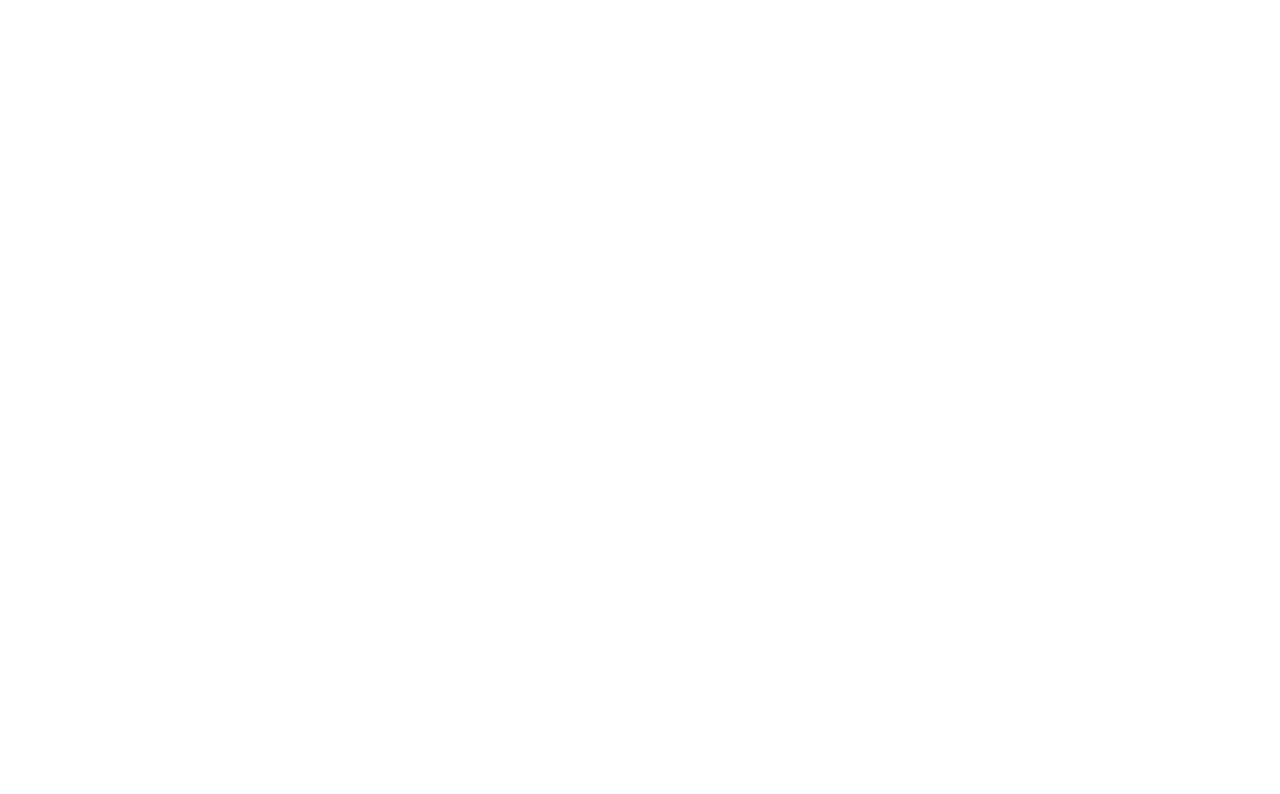
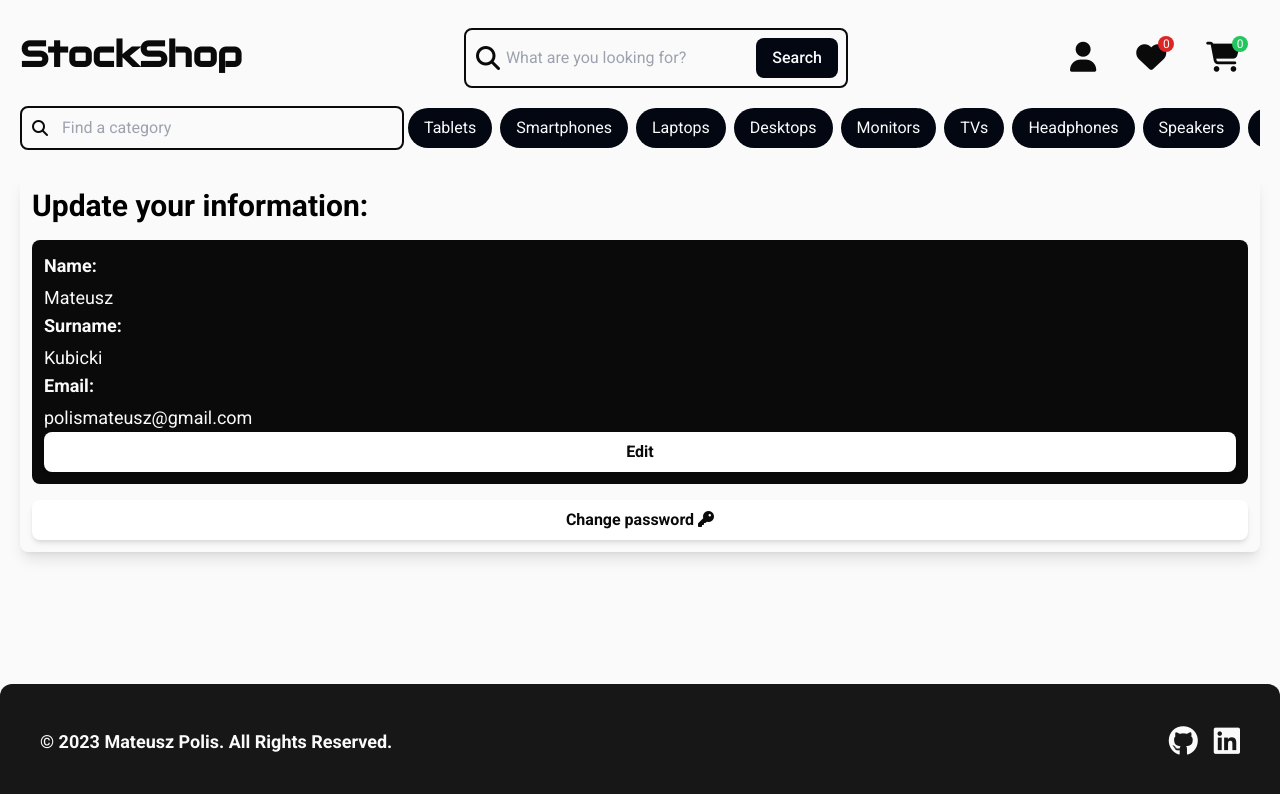
Before and after one commit to mateuszpolis/stock-shop-app, a React (Create React App) app: page /profile/edit in a window 1280 px wide. Before the commit this address had no page. Shown: the top 794 px of the page. Built offline with nearby package versions, Linux system fonts and the light colour scheme.

Commit message:
Add edit profile page

```diff
--- a/src/App.tsx
+++ b/src/App.tsx
@@ -9,6 +9,7 @@
 import Signup from "./Pages/Signup";
 import Profile from "./Pages/Profile";
 import AuthVerify from "./services/AuthVerify";
+import ProfileEdit from "./Pages/ProfileEdit";
 
 function App() {
   const location = useLocation();
@@ -32,6 +33,8 @@
         <Route path="/register" element={<Signup />} />
         <Route path="/about" element={<div>About</div>} />
         <Route path="/profile" element={<Profile />} />
+        <Route path="/profile/edit" element={<ProfileEdit />} />
+        <Route path="*" element={<div>404</div>} />
       </Routes>
 
       <AuthVerify />
--- a/src/Features/profile/ProfileContent.tsx
+++ b/src/Features/profile/ProfileContent.tsx
@@ -6,6 +6,7 @@
 import { AppDispatch } from "../../Store/store";
 import ReactDOM from "react-dom";
 import Backdrop from "../../Components/Backdrop";
+import { Link } from "react-router-dom";
 
 function ProfileContent() {
   const dispatch = useDispatch<AppDispatch>();
@@ -55,9 +56,11 @@
               </div>
             </div>
             <div className="flex justify-end">
-              <button className="bg-white text-pink-500 font-semibold px-4 py-2 rounded-lg shadow-md hover:bg-pink-500 hover:text-white transition-all">
-                Edit <i className="fa-solid fa-user-pen"></i>
-              </button>
+              <Link to="/profile/edit">
+                <button className="bg-white text-pink-500 font-semibold px-4 py-2 rounded-lg shadow-md hover:bg-pink-500 hover:text-white transition-all">
+                  Edit <i className="fa-solid fa-user-pen"></i>
+                </button>
+              </Link>
             </div>
           </div>
           <div className="bg-neutral-900 rounded-lg p-5 flex-grow flex flex-col justify-around xl:h-72">
--- /dev/null
+++ b/src/Features/profile/ProfileEditContent.tsx
@@ -0,0 +1,113 @@
+import { AnimatePresence, motion } from "framer-motion";
+import React from "react";
+
+type Props = {};
+
+function ProfileEditContent({}: Props) {
+  const [showForm, setShowForm] = React.useState(false);
+
+  return (
+    <div className="p-5 flex xl:w-[1280px] ">
+      <motion.div
+        className="w-full p-3 shadow-lg rounded-lg flex flex-col space-y-4"
+        initial={{ opacity: 0 }}
+        animate={{ opacity: 1 }}
+        exit={{ opacity: 0 }}
+      >
+        <h1 className="text-3xl font-bold">Update your information:</h1>
+        <AnimatePresence initial={false} mode="wait">
+          {!showForm && (
+            <motion.div
+              initial={{ opacity: 0 }}
+              animate={{ opacity: 1 }}
+              exit={{ opacity: 0 }}
+              className="rounded-lg bg-neutral-950 text-neutral-50 p-3 flex flex-col"
+            >
+              <div className="flex flex-col space-y-1">
+                <label htmlFor="name" className="text-lg font-semibold">
+                  Name:
+                </label>
+                <p className="text-lg">Mateusz</p>
+              </div>
+              <div className="flex flex-col space-y-1">
+                <label htmlFor="surname" className="text-lg font-semibold">
+                  Surname:
+                </label>
+                <p className="text-lg">Kubicki</p>
+              </div>
+              <div className="flex flex-col space-y-1">
+                <label htmlFor="email" className="text-lg font-semibold">
+                  Email:
+                </label>
+                <p className="text-lg">polismateusz@gmail.com </p>
+              </div>
+              <button
+                className="bg-white text-neutral-950 font-semibold px-4 py-2 rounded-lg shadow-md hover:bg-neutral-950 hover:text-white transition-all"
+                onClick={() => setShowForm(true)}
+              >
+                Edit
+              </button>
+            </motion.div>
+          )}
+          {showForm && (
+            <motion.div
+              initial={{ opacity: 0 }}
+              animate={{ opacity: 1 }}
+              exit={{ opacity: 0 }}
+            >
+              <form className="flex flex-col space-y-4">
+                <div className="flex flex-col space-y-1">
+                  <label htmlFor="name" className="text-lg font-semibold">
+                    Name:
+                  </label>
+                  <input
+                    type="text"
+                    name="name"
+                    value="Mateusz"
+                    className="appearance-none block w-full p-3 text-base text-neutral-950 border-2 border-neutral-950 active:rounded-lg focus:rounded-lg hover:rounded-lg rounded-lg sm:rounded-lg bg-neutral-50 focus:outline-none focus:ring-1 focus:ring-neutral-950 dark:bg-neutral-900 dark:border-neutral-50 dark:placeholder-neutral-400 dark:text-neutral-50 dark:focus:ring-neutral-50  transition-all"
+                  />
+                </div>
+                <div className="flex flex-col space-y-1">
+                  <label htmlFor="surname" className="text-lg font-semibold">
+                    Surname:
+                  </label>
+                  <input
+                    type="text"
+                    name="surname"
+                    className="appearance-none block w-full p-3 text-base text-neutral-950 border-2 border-neutral-950 active:rounded-lg focus:rounded-lg hover:rounded-lg rounded-lg sm:rounded-lg bg-neutral-50 focus:outline-none focus:ring-1 focus:ring-neutral-950 dark:bg-neutral-900 dark:border-neutral-50 dark:placeholder-neutral-400 dark:text-neutral-50 dark:focus:ring-neutral-50  transition-all"
+                  />
+                </div>
+                <div className="flex flex-col space-y-1">
+                  <label htmlFor="email" className="text-lg font-semibold">
+                    Email:
+                  </label>
+                  <input
+                    type="email"
+                    name="email"
+                    className="appearance-none block w-full p-3 text-base text-neutral-950 border-2 border-neutral-950 active:rounded-lg focus:rounded-lg hover:rounded-lg rounded-lg sm:rounded-lg bg-neutral-50 focus:outline-none focus:ring-1 focus:ring-neutral-950 dark:bg-neutral-900 dark:border-neutral-50 dark:placeholder-neutral-400 dark:text-neutral-50 dark:focus:ring-neutral-50  transition-all"
+                  />
+                </div>
+                <div className="flex justify-between space-x-2">
+                  <button
+                    className="flex-grow bg-white text-neutral-950 font-semibold px-4 py-2 rounded-lg shadow-md hover:bg-neutral-950 hover:text-white transition-all"
+                    onClick={() => setShowForm(false)}
+                  >
+                    Cancel
+                  </button>
+                  <button className="flex-grow bg-white text-neutral-950 font-semibold px-4 py-2 rounded-lg shadow-md hover:bg-neutral-950 hover:text-white transition-all">
+                    Save
+                  </button>
+                </div>
+              </form>
+            </motion.div>
+          )}
+        </AnimatePresence>
+        <button className="bg-white text-neutral-950 font-semibold px-4 py-2 rounded-lg shadow-md hover:bg-neutral-950 hover:text-white transition-all">
+          Change password <i className="fa-solid fa-key"></i>
+        </button>
+      </motion.div>
+    </div>
+  );
+}
+
+export default ProfileEditContent;
--- /dev/null
+++ b/src/Pages/ProfileEdit.tsx
@@ -0,0 +1,16 @@
+import React from 'react'
+import NavBar from '../Components/NavBar'
+import Footer from '../Components/Footer'
+import ProfileEditContent from '../Features/profile/ProfileEditContent'
+
+function ProfileEdit() {
+  return (
+    <div className="relative bg-neutral-50 dark:bg-neutral-900 flex flex-col xl:items-center min-h-screen">
+      <NavBar />
+      <ProfileEditContent />
+      <Footer />
+    </div>
+  )
+}
+
+export default ProfileEdit
```
